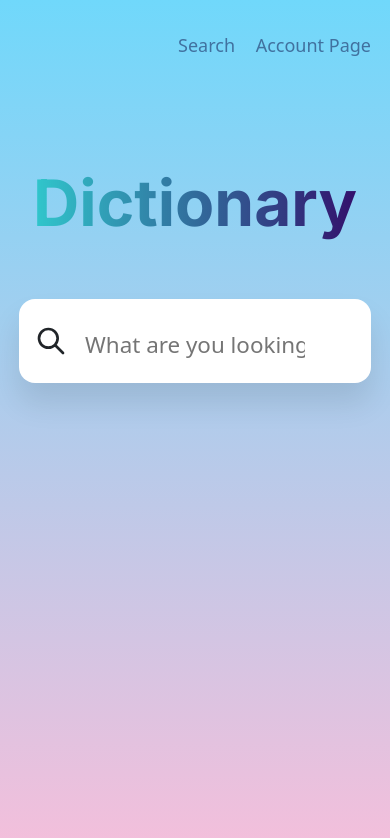
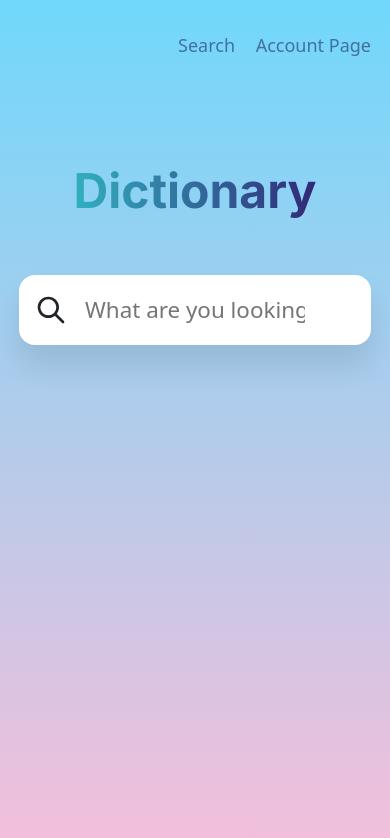
Before and after one commit to nidaozcelik/search-engine-app, a React (Create React App) app: page / in a window 390 px wide. Shown: the top 838 px of the page. Built offline with nearby package versions, Linux system fonts and the light colour scheme.

Commit message:
css media query size updated

```diff
--- a/src/assets/content.scss
+++ b/src/assets/content.scss
@@ -13,3 +13,9 @@
   color: #41719f;
   font-size: 18px;
 }
+
+@media (max-width: 480px) {
+  .content-meaning {
+    font-size: 14px;
+  }
+}
--- a/src/assets/input.scss
+++ b/src/assets/input.scss
@@ -33,6 +33,11 @@
   .search-box {
     input {
       width: 22rem;
+      font-size: 1.4rem;
     }
   }
+
+ .input::placeholder {
+    font-size: 1.2rem;
+  }
 }
--- a/src/assets/navbar.scss
+++ b/src/assets/navbar.scss
@@ -48,4 +48,7 @@
   .search-container {
     width: 22rem;
   }
+  .search-title {
+    font-size: 3rem;
+  }
 }
```
